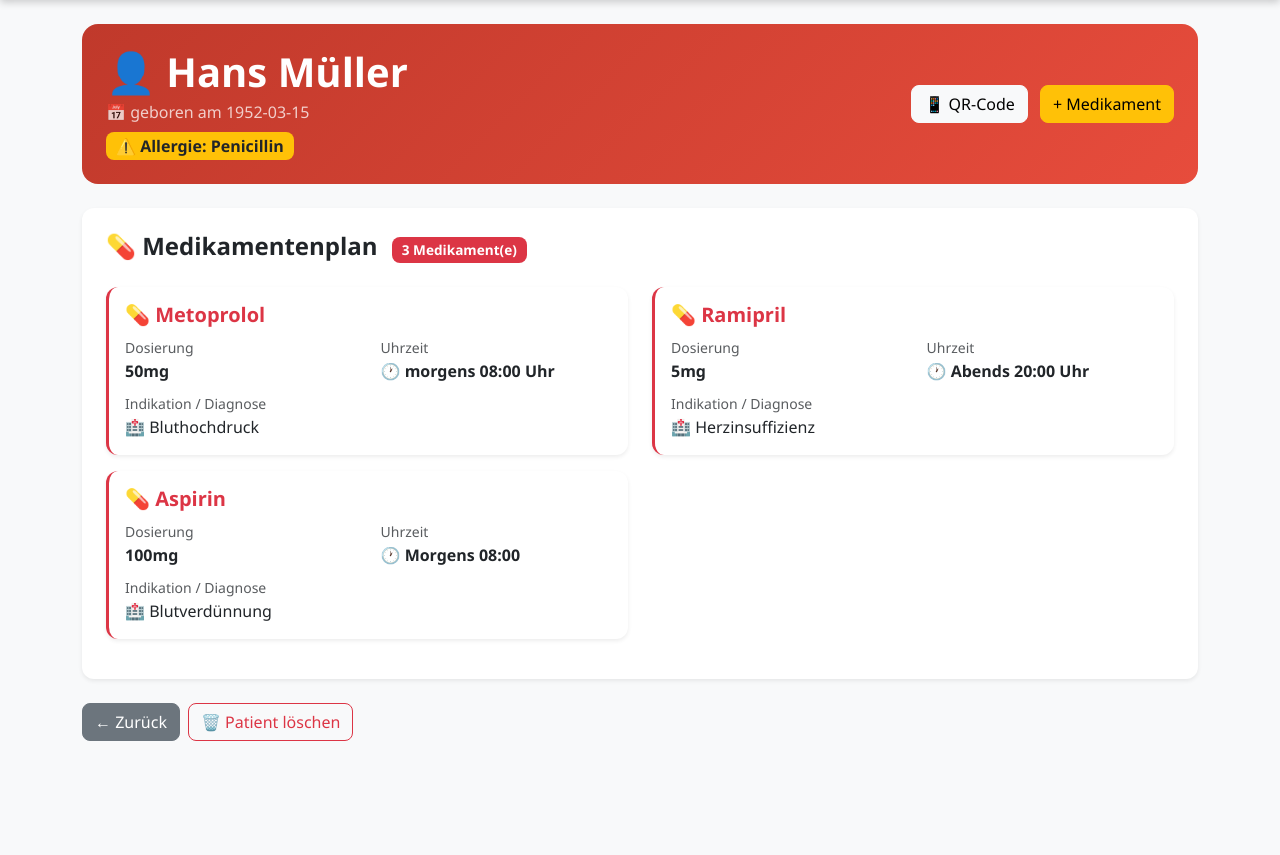
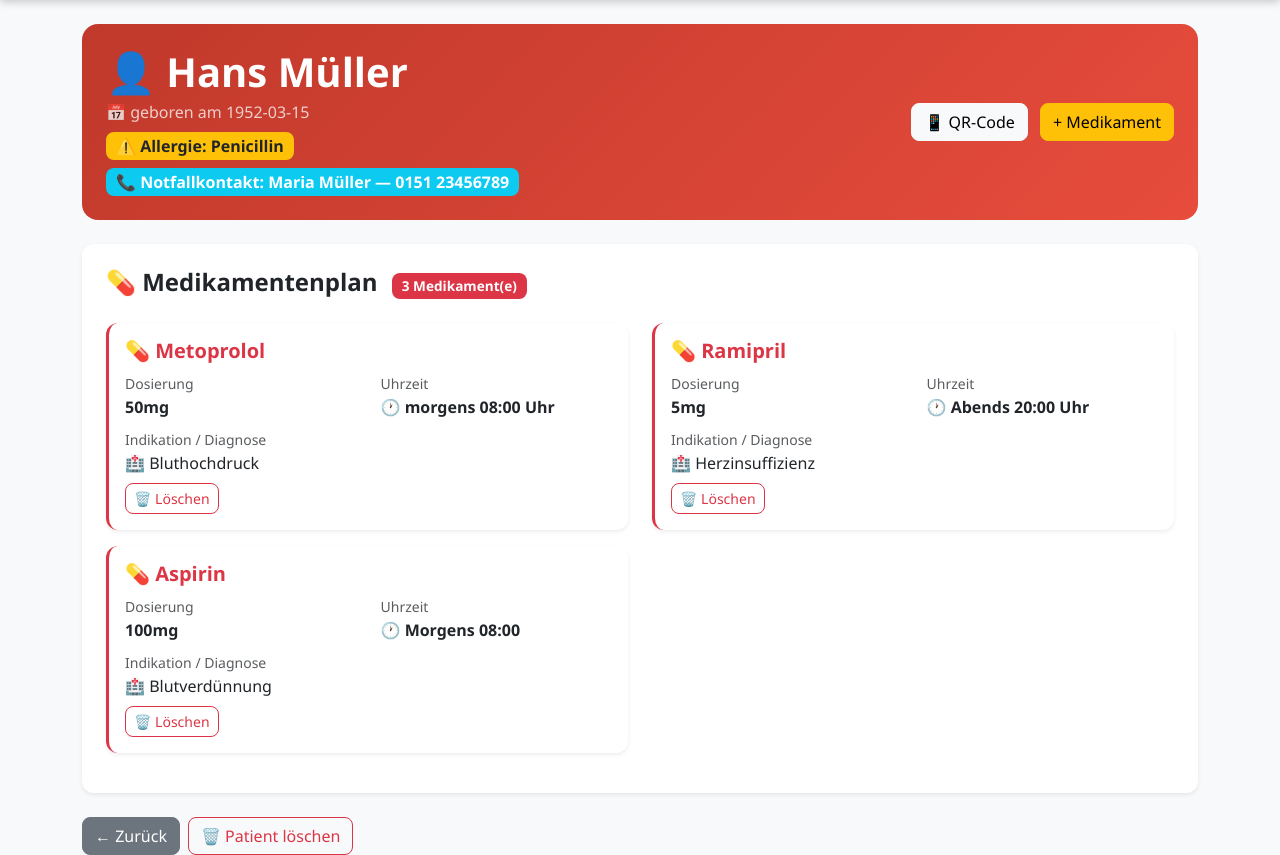
Before and after one commit to skurskimaren-wq/mediplan, a Flask app: page /patient/1 in a window 1280 px wide. Shown: the part 62-917 px from the top of the page. Before the commit the page ends 803 px from the top, so only its background shows below. Run offline with Flask 3, Linux system fonts and the light colour scheme; the visitor is signed in with stand-in values (Sample User, id 1); data comes from the database, SQL or seed files in the repository; both versions use the stored data as it was after the commit.

Commit message:
Medikament loeschen, Notfallkontakt und QR-Code verbessert

```diff
--- a/app.py
+++ b/app.py
@@ -76,12 +76,15 @@ def patient_neu():
     if request.method == 'POST':
         vorname = request.form['vorname']
         nachname = request.form['nachname']
+        notfallkontakt_name = request.form['notfallkontakt_name']
+        notfallkontakt_telefon = request.form['notfallkontakt_telefon']
         name = vorname + ' ' + nachname
         geburtsdatum = request.form['geburtsdatum']
         allergien = request.form['allergien']
         conn = get_connection()
-        conn.execute('INSERT INTO patienten (nutzer_id, name, geburtsdatum, allergien) VALUES (?, ?, ?, ?)',
-                     (session['nutzer_id'], name, geburtsdatum, allergien))
+        conn.execute(
+            'INSERT INTO patienten (nutzer_id, name, geburtsdatum, allergien, notfallkontakt_name, notfallkontakt_telefon) VALUES (?, ?, ?, ?, ?, ?)',
+            (session['nutzer_id'], name, geburtsdatum, allergien, notfallkontakt_name, notfallkontakt_telefon))
         conn.commit()
         conn.close()
         return redirect(url_for('index'))
@@ -140,6 +143,19 @@ def patient_qr(id):
     img_base64 = base64.b64encode(buffer.getvalue()).decode()
     return render_template('qr.html', patient=patient, img_base64=img_base64)
 
+
+@app.route('/medikament/<int:id>/loeschen', methods=['POST'])
+@login_required
+def medikament_loeschen(id):
+    conn = get_connection()
+    medikament = conn.execute('SELECT * FROM medikamente WHERE id = ?', (id,)).fetchone()
+    patient_id = medikament['patient_id']
+    conn.execute('DELETE FROM medikamente WHERE id = ?', (id,))
+    conn.commit()
+    conn.close()
+    return redirect(url_for('patient_detail', id=patient_id))
+
+
 if __name__ == '__main__':
     app.run(debug=True)
 
--- a/database.py
+++ b/database.py
@@ -21,6 +21,8 @@ def init_db():
             name TEXT NOT NULL,
             geburtsdatum TEXT NOT NULL,
             allergien TEXT,
+            notfallkontakt_name TEXT,
+            notfallkontakt_telefon TEXT,
             FOREIGN KEY (nutzer_id) REFERENCES nutzer(id)
         )
     ''')
--- a/templates/patient_detail.html
+++ b/templates/patient_detail.html
@@ -11,6 +11,11 @@
             {% if patient['allergien'] %}
             <div class="mt-2">
                 <span class="badge bg-warning text-dark fs-6">⚠️ Allergie: {{ patient['allergien'] }}</span>
+            </div>
+            {% endif %}
+            {% if patient['notfallkontakt_name'] %}
+            <div class="mt-2">
+                <span class="badge bg-info fs-6">📞 Notfallkontakt: {{ patient['notfallkontakt_name'] }} — {{ patient['notfallkontakt_telefon'] }}</span>
             </div>
             {% endif %}
         </div>
@@ -48,6 +53,13 @@
                         <div class="mt-1">
                             <small class="text-muted">Indikation / Diagnose</small>
                             <p class="mb-0">🏥 {{ med['indikation'] }}</p>
+                            <form method="POST" action="/medikament/{{ med['id'] }}/loeschen" class="mt-2">
+                                <button type="submit" class="btn btn-outline-danger btn-sm"
+                                    onclick="return confirm('Medikament wirklich löschen?')">
+                                    🗑️ Löschen
+                                 </button>
+                            </form>
+
                         </div>
                     </div>
                 </div>
```
Also changed, not shown: templates/patient_form.html (+8 -0 lines), mediplan.db.
